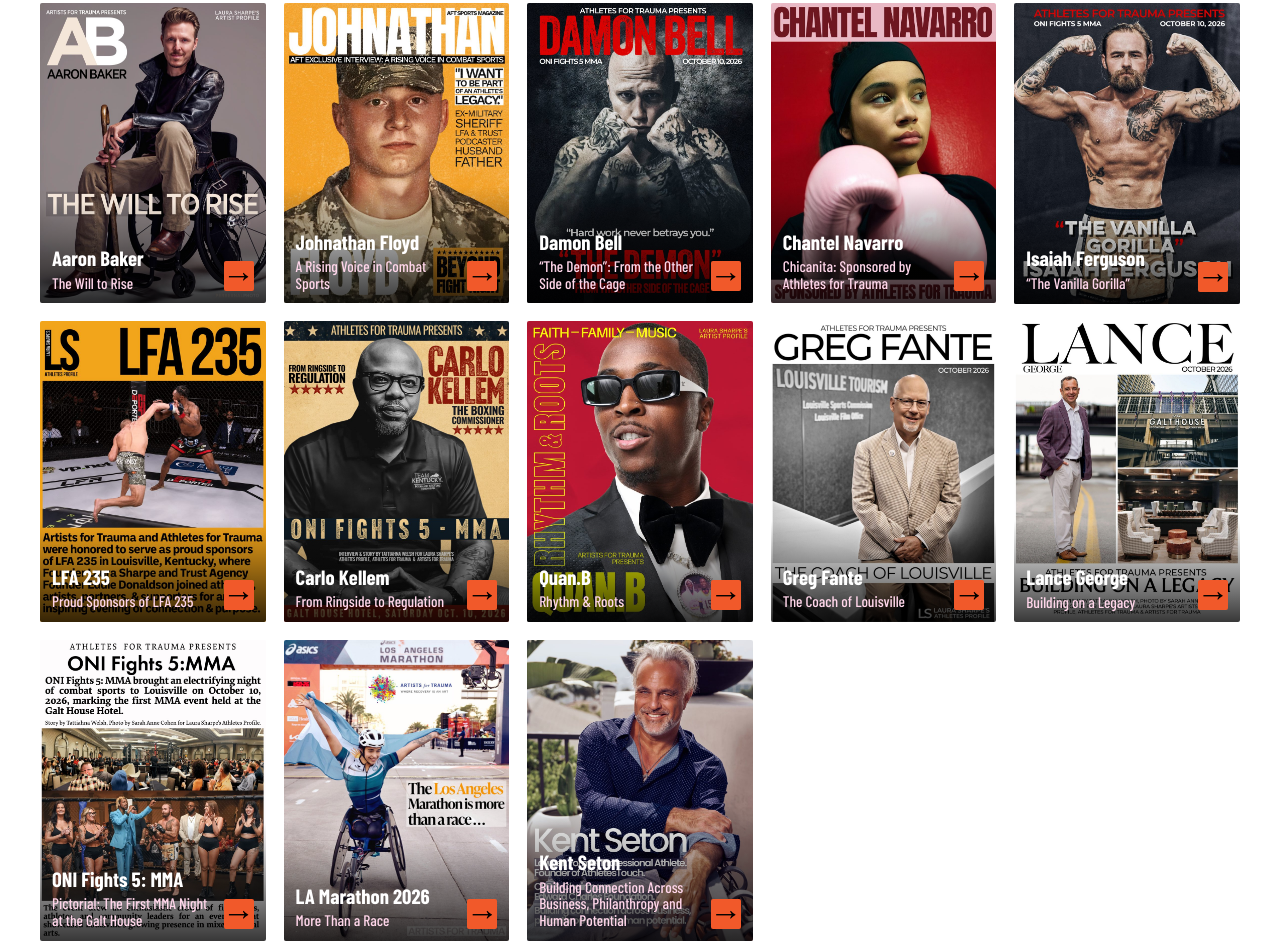
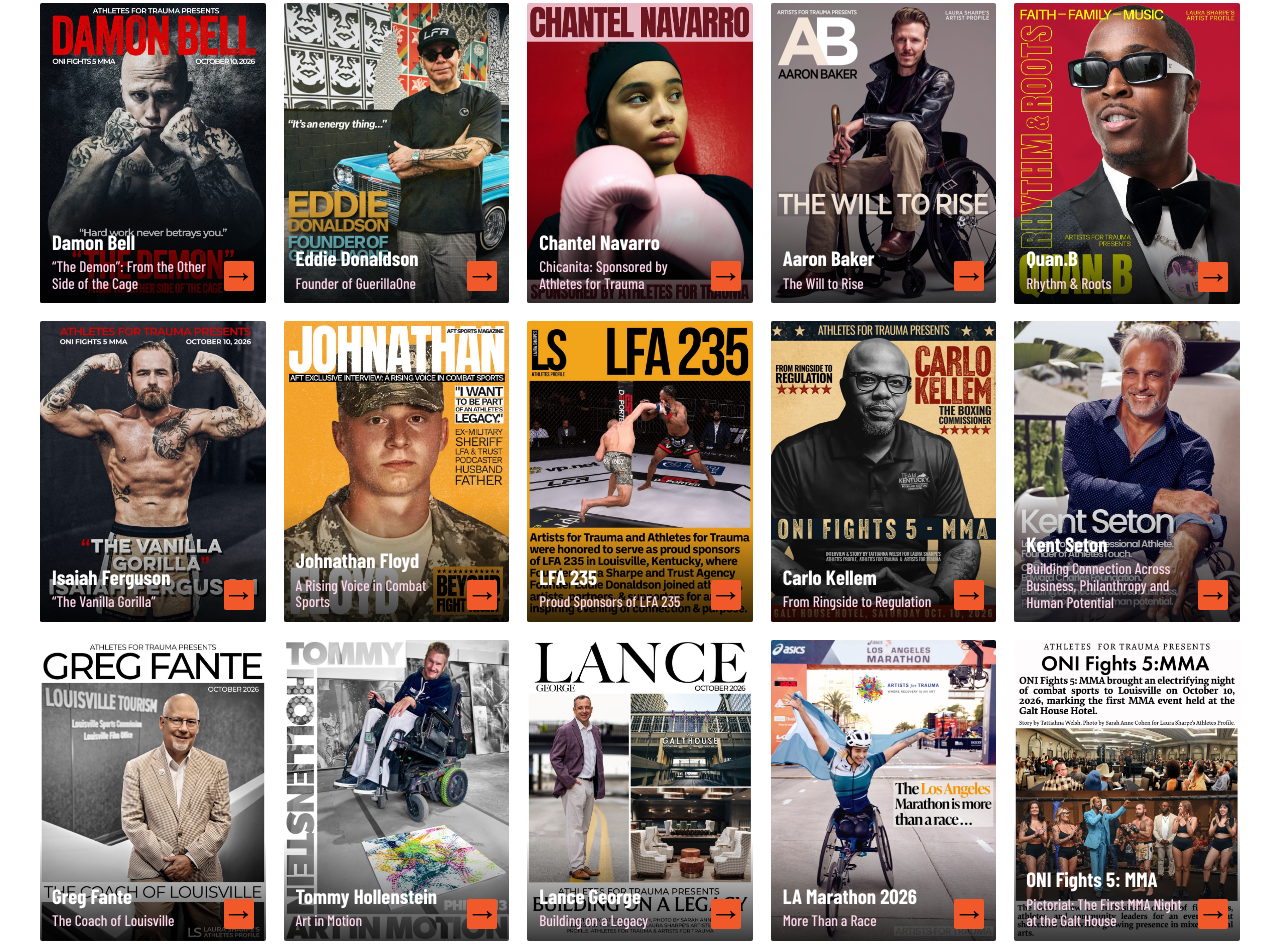
Before and after one commit to ARTISTSFORTRAUMA/athletes-for-trauma, a plain HTML site: page index.html in a window 1280 px wide. Shown: the part 2173-3118 px from the top of the page. Drawn offline with nearby package versions, Linux system fonts and the light colour scheme; a web font is replaced by a local one.

Commit message:
Features grid: share Tommy and Eddie, new cover order
* Features grid: share Tommy Hollenstein and Eddie Donaldson from Artists for Trauma

Co-Authored-By: Claude Opus 5.5 <noreply@anthropic.com>
Claude-Session: https://claude.ai/code/session_012U18n2jx8i57thyH5Nwtnb

* Features grid: Per's cover order

Co-Authored-By: Claude Opus 5.5 <noreply@anthropic.com>
Claude-Session: https://claude.ai/code/session_012U18n2jx8i57thyH5Nwtnb

---------

Co-authored-by: Claude <noreply@anthropic.com>

```diff
--- a/index.html
+++ b/index.html
@@ -957,7 +957,7 @@ new IntersectionObserver(function(e){hd.classList.toggle('stuck',!e[0].isInterse
 </footer>
 
 <script>
-const IMG = {"photo": "images/photo.jpg", "film": "images/film.jpg", "serve": "images/serve.jpg", "dance": "images/dance.jpg", "yoga2": "images/yoga2.jpg", "calm": "images/calm.jpg", "pottery": "images/pottery.jpg", "drawing": "images/drawing.jpg", "writing": "images/writing.jpg", "music": "images/music.jpg", "taichi": "images/taichi.jpg", "more": "images/more.jpg", "e2": "images/e2.jpg", "lfa_fight": "images/lfa_fight.jpg", "lm_tape": "images/lm_tape.jpg", "ch_young": "images/ch_young.jpg", "f_kent": "images/f_kent.jpg", "f_isaiah2": "images/f_isaiah2.jpg", "f_chantel": "images/f_chantel.jpg", "f_lfa": "images/f_lfa.jpg", "f_aaron": "images/f_aaron.jpg", "f_damon": "images/f_damon.jpg", "f_carlo": "images/f_carlo.jpg", "f_greg": "images/f_greg.jpg", "f_quan2": "images/f_quan2.jpg", "f_jonathan": "images/f_jonathan.jpg", "f_lance": "images/f_lance.jpg", "f_oni": "images/f_oni.jpg", "f_marathon": "images/f_marathon.jpg", "v_aaron": "images/v_aaron.jpg"};
+const IMG = {"photo": "images/photo.jpg", "film": "images/film.jpg", "serve": "images/serve.jpg", "dance": "images/dance.jpg", "yoga2": "images/yoga2.jpg", "calm": "images/calm.jpg", "pottery": "images/pottery.jpg", "drawing": "images/drawing.jpg", "writing": "images/writing.jpg", "music": "images/music.jpg", "taichi": "images/taichi.jpg", "more": "images/more.jpg", "e2": "images/e2.jpg", "lfa_fight": "images/lfa_fight.jpg", "lm_tape": "images/lm_tape.jpg", "ch_young": "images/ch_young.jpg", "f_kent": "images/f_kent.jpg", "f_tommy": "images/f_tommy.jpg", "f_eddie": "images/f_eddie.jpg", "f_isaiah2": "images/f_isaiah2.jpg", "f_chantel": "images/f_chantel.jpg", "f_lfa": "images/f_lfa.jpg", "f_aaron": "images/f_aaron.jpg", "f_damon": "images/f_damon.jpg", "f_carlo": "images/f_carlo.jpg", "f_greg": "images/f_greg.jpg", "f_quan2": "images/f_quan2.jpg", "f_jonathan": "images/f_jonathan.jpg", "f_lance": "images/f_lance.jpg", "f_oni": "images/f_oni.jpg", "f_marathon": "images/f_marathon.jpg", "v_aaron": "images/v_aaron.jpg"};
 const PROGRAMS = [
   ['Adaptive cycling','Hand cycles, trikes and road rides.',''],['Boxing & MMA','Pads, footwork and fight fitness.','lfa_fight'],['Running & wheelchair racing','From first mile to marathon day.','lm_tape'],
   ['Strength training','Built around the body in front of us.',''],['Yoga','Movement matched to the body in front of us.','yoga2'],['Tai Chi','Slow form. Standing or seated.','taichi'],
@@ -968,21 +968,23 @@ function cards(target, withImg){
 }
 
 const FEATURES = [
+  ['damon-bell','Damon Bell','“The Demon”: From the Other Side of the Cage','Athletes for Trauma presents · Oni Fights 5 MMA · October 10, 2026','Hard work never betrays you.','f_damon'],
+  ['eddie-donaldson','Eddie Donaldson','Founder of GuerillaOne','Graffiti · Street Art · The Trust Agency','It’s an energy thing…','f_eddie'],
+  ['chantel-navarro','Chantel Navarro','Chicanita: Sponsored by Athletes for Trauma','Professional boxer · WBC Youth World Bantamweight Champion','','f_chantel'],
   ['aaron-baker','Aaron Baker','The Will to Rise','','','f_aaron'],
+  ['quan-b','Quan.B','Rhythm & Roots','Faith · Family · Music · Former football player','','f_quan2'],
+  ['isaiah-ferguson','Isaiah Ferguson','“The Vanilla Gorilla”','ONI Fights 5 MMA · Main event · October 10, 2026','Get lean, get mean, and try to take it as far as I can.','f_isaiah2'],
   ['jonathan-floyd','Johnathan Floyd','A Rising Voice in Combat Sports','AFT exclusive interview · Beyond Fight Night','','f_jonathan'],
-  ['damon-bell','Damon Bell','“The Demon”: From the Other Side of the Cage','Athletes for Trauma presents · Oni Fights 5 MMA · October 10, 2026','Hard work never betrays you.','f_damon'],
-  ['chantel-navarro','Chantel Navarro','Chicanita: Sponsored by Athletes for Trauma','Professional boxer · WBC Youth World Bantamweight Champion','','f_chantel'],
-  ['isaiah-ferguson','Isaiah Ferguson','“The Vanilla Gorilla”','ONI Fights 5 MMA · Main event · October 10, 2026','Get lean, get mean, and try to take it as far as I can.','f_isaiah2'],
   ['lfa-235','LFA 235','Proud Sponsors of LFA 235','Louisville, Kentucky · Artists for Trauma & Athletes for Trauma','','f_lfa'],
   ['carlo-kellem','Carlo Kellem','From Ringside to Regulation','The Boxing Commissioner · Oni Fights 5 MMA, Galt House Hotel, October 10, 2026','','f_carlo'],
-  ['quan-b','Quan.B','Rhythm & Roots','Faith · Family · Music · Former football player','','f_quan2'],
+  ['kent-seton','Kent Seton','Building Connection Across Business, Philanthropy and Human Potential','Lawyer · Former Professional Athlete · Founder of AthletesTouch · CEO & Chairman, Edward Charles Foundation','','f_kent'],
   ['greg-fante','Greg Fante','The Coach of Louisville','Laura Sharpe’s Athletes Profile · October 2026','','f_greg'],
+  ['tommy-hollenstein','Tommy Hollenstein','Art in Motion','Phil. 4:13','','f_tommy'],
   ['lance-george','Lance George','Building on a Legacy','The Galt House Hotel · Chief Marketing Officer','','f_lance'],
-  ['oni-fights-5','ONI Fights 5: MMA','Pictorial: The First MMA Night at the Galt House','Louisville · October 10, 2026','','f_oni'],
   ['la-marathon','LA Marathon 2026','More Than a Race','2026 ASICS Los Angeles Marathon · Wheelchair Division & para athletes','','f_marathon'],
-  ['kent-seton','Kent Seton','Building Connection Across Business, Philanthropy and Human Potential','Lawyer · Former Professional Athlete · Founder of AthletesTouch · CEO & Chairman, Edward Charles Foundation','','f_kent']];
+  ['oni-fights-5','ONI Fights 5: MMA','Pictorial: The First MMA Night at the Galt House','Louisville · October 10, 2026','','f_oni']];
 const esc = s => s.replace(/&/g,'&amp;').replace(/</g,'&lt;');
-const FULL = {'isaiah-ferguson':'/features/isaiah-ferguson/','chantel-navarro':'/features/chantel-navarro/','lfa-235':'/features/lfa-235/','jonathan-floyd':'/features/jonathan-floyd/','lance-george':'/features/lance-george/','oni-fights-5':'/features/oni-fights-5/','la-marathon':'/features/la-marathon/','aaron-baker':'https://artists-for-trauma.netlify.app/features/aaron-baker/','damon-bell':'https://artists-for-trauma.netlify.app/features/damon-bell/','carlo-kellem':'https://artists-for-trauma.netlify.app/features/carlo-kellem/','greg-fante':'https://artists-for-trauma.netlify.app/features/greg-fante/','quan-b':'https://artists-for-trauma.netlify.app/features/quan-b/','kent-seton':'https://artists-for-trauma.netlify.app/features/kent-seton/'};
+const FULL = {'tommy-hollenstein':'https://artists-for-trauma.netlify.app/features/tommy-hollenstein/','eddie-donaldson':'https://artists-for-trauma.netlify.app/features/eddie-donaldson/','isaiah-ferguson':'/features/isaiah-ferguson/','chantel-navarro':'/features/chantel-navarro/','lfa-235':'/features/lfa-235/','jonathan-floyd':'/features/jonathan-floyd/','lance-george':'/features/lance-george/','oni-fights-5':'/features/oni-fights-5/','la-marathon':'/features/la-marathon/','aaron-baker':'https://artists-for-trauma.netlify.app/features/aaron-baker/','damon-bell':'https://artists-for-trauma.netlify.app/features/damon-bell/','carlo-kellem':'https://artists-for-trauma.netlify.app/features/carlo-kellem/','greg-fante':'https://artists-for-trauma.netlify.app/features/greg-fante/','quan-b':'https://artists-for-trauma.netlify.app/features/quan-b/','kent-seton':'https://artists-for-trauma.netlify.app/features/kent-seton/'};
 const cover = ([id,n,d,,,im]) => `<a class="fcover" data-id="${id}" href="${FULL[id]||'#feature-'+id}" aria-label="${esc(n)}: ${esc(d)}"><img src="${IMG[im]}" alt="${esc(n)} magazine cover"><span class="cap"><span><b>${esc(n)}</b><small>${esc(d)}</small></span><i>→</i></span></a>`;
 document.getElementById('fwall').innerHTML = FEATURES.map(cover).join('');
 const home = document.getElementById('top'), fview = document.getElementById('fview');
```
Also changed, not shown: images/f_eddie.jpg (added), images/f_tommy.jpg (added).
